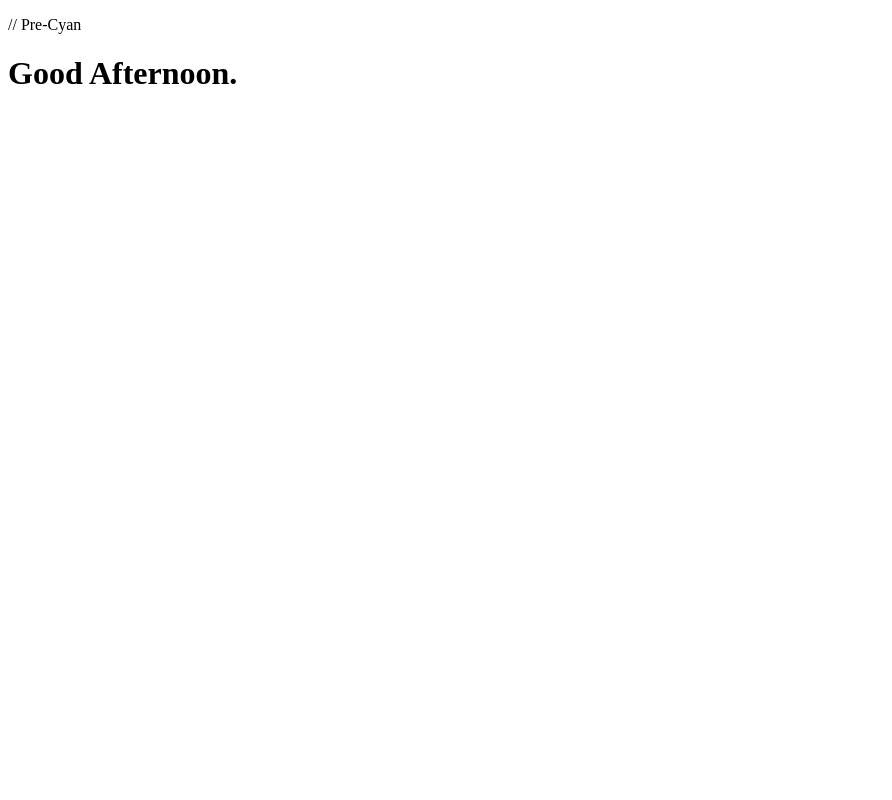
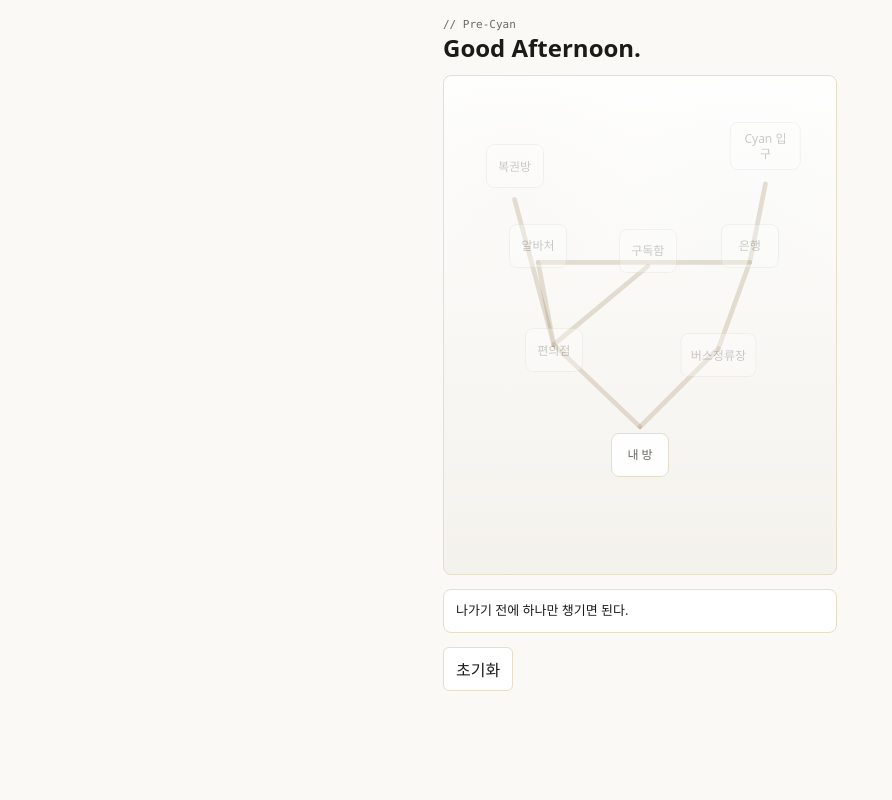
Before and after one commit to jinhoOps/good-afternoon, a plain HTML site: page app/pre-cyan-village/index.html in a window 1280 px wide. Shown: the top 800 px of the page, without its empty margins (0-892 px from the left). Drawn offline with Linux system fonts and the light colour scheme.

Commit message:
feat: render pre-cyan first village

```diff
--- a/app/pre-cyan-village/styles.css
+++ b/app/pre-cyan-village/styles.css
@@ -1 +1,208 @@
-/* Styling is added in Task 4. */
+:root {
+  --bg: #FAF9F5;
+  --surface: #FFFFFF;
+  --surface-soft: #F2EFE9;
+  --line: #E5DEC9;
+  --accent: #8E744A;
+  --text: #1C1B18;
+  --muted: #6C6A64;
+  --cyan: #63B4D2;
+}
+
+* {
+  box-sizing: border-box;
+}
+
+body {
+  margin: 0;
+  min-height: 100vh;
+  background: var(--bg);
+  color: var(--text);
+  font-family: system-ui, -apple-system, BlinkMacSystemFont, "Noto Sans KR", sans-serif;
+}
+
+button {
+  font: inherit;
+}
+
+.app-shell {
+  width: min(100%, 430px);
+  min-height: 100vh;
+  margin: 0 auto;
+  padding: 18px;
+  display: flex;
+  flex-direction: column;
+  gap: 14px;
+}
+
+.village-header {
+  display: grid;
+  gap: 4px;
+}
+
+.eyebrow {
+  margin: 0;
+  color: var(--muted);
+  font-family: ui-monospace, SFMono-Regular, Consolas, monospace;
+  font-size: 11px;
+}
+
+h1 {
+  margin: 0;
+  font-size: 24px;
+  line-height: 1.1;
+  letter-spacing: 0;
+}
+
+.village-board {
+  position: relative;
+  min-height: 500px;
+  border: 1px solid var(--line);
+  border-radius: 8px;
+  background:
+    linear-gradient(180deg, rgba(255,255,255,0.88), rgba(242,239,233,0.72)),
+    radial-gradient(circle at 18% 18%, rgba(142,116,74,0.11), transparent 24%),
+    radial-gradient(circle at 76% 22%, rgba(99,180,210,0.10), transparent 24%);
+  overflow: hidden;
+}
+
+.village-paths {
+  position: absolute;
+  inset: 0;
+  width: 100%;
+  height: 100%;
+}
+
+.village-path {
+  stroke: rgba(142, 116, 74, 0.22);
+  stroke-width: 1.2;
+  stroke-linecap: round;
+}
+
+.village-path.is-lit {
+  stroke: rgba(142, 116, 74, 0.72);
+}
+
+.village-node {
+  position: absolute;
+  left: calc(var(--x) * 1%);
+  top: calc(var(--y) * 1%);
+  transform: translate(-50%, -50%);
+  min-width: 58px;
+  min-height: 44px;
+  border: 1px solid var(--line);
+  background: rgba(255, 255, 255, 0.92);
+  color: var(--muted);
+  border-radius: 8px;
+  font-size: 12px;
+  line-height: 1.25;
+  padding: 8px 9px;
+  cursor: pointer;
+  opacity: 0.34;
+  filter: grayscale(0.45);
+  transition: opacity 180ms ease, filter 180ms ease, transform 180ms ease, border-color 180ms ease;
+}
+
+.village-node.is-unlocked {
+  opacity: 1;
+  filter: none;
+}
+
+.village-node.is-visited {
+  border-color: var(--accent);
+}
+
+.village-node.is-hidden {
+  opacity: 0;
+  pointer-events: none;
+}
+
+.village-node.is-hidden.is-unlocked {
+  opacity: 0.78;
+  pointer-events: auto;
+}
+
+.village-node:disabled {
+  cursor: default;
+}
+
+.village-node:not(:disabled):hover {
+  transform: translate(-50%, -52%);
+  border-color: var(--accent);
+}
+
+.village-log,
+.achievement {
+  border: 1px solid var(--line);
+  border-radius: 8px;
+  background: var(--surface);
+  padding: 11px 12px;
+}
+
+.village-log p,
+.achievement p,
+.achievement h2 {
+  margin: 0;
+}
+
+.village-log {
+  min-height: 42px;
+  font-size: 13px;
+  line-height: 1.5;
+}
+
+.achievement {
+  background: rgba(142, 116, 74, 0.08);
+}
+
+.achievement-kicker {
+  color: var(--muted);
+  font-family: ui-monospace, SFMono-Regular, Consolas, monospace;
+  font-size: 11px;
+}
+
+.achievement h2 {
+  margin-top: 2px;
+  font-size: 17px;
+}
+
+.achievement p:last-child {
+  margin-top: 3px;
+  color: var(--muted);
+  font-size: 12px;
+}
+
+.controls {
+  display: flex;
+  gap: 8px;
+}
+
+.controls button {
+  min-height: 40px;
+  border: 1px solid var(--line);
+  background: var(--surface);
+  color: var(--text);
+  border-radius: 6px;
+  padding: 9px 12px;
+  cursor: pointer;
+}
+
+#enter-gate {
+  border-color: var(--cyan);
+}
+
+@media (max-width: 420px) {
+  .app-shell {
+    padding: 12px;
+  }
+
+  .village-board {
+    min-height: 470px;
+  }
+
+  .village-node {
+    min-width: 52px;
+    font-size: 11px;
+    padding: 7px 8px;
+  }
+}
--- a/app/pre-cyan-village/village-render.js
+++ b/app/pre-cyan-village/village-render.js
@@ -1,10 +1,72 @@
-import { villageNodes, villageEdges } from './village-data.js';
-import { createInitialState } from './village-state.js';
+import { villageEdges, villageNodes } from './village-data.js';
+import { enterGate, isNodeUnlocked, loadState, resetState, saveState, visitNode } from './village-state.js';
 
-const state = createInitialState();
+const nodesHost = document.querySelector('#village-nodes');
+const pathsHost = document.querySelector('.village-paths');
+const logText = document.querySelector('#village-log-text');
+const achievement = document.querySelector('#achievement');
+const enterButton = document.querySelector('#enter-gate');
+const resetButton = document.querySelector('#reset-state');
 
-console.info('Pre-Cyan village ready', {
-  nodeCount: Object.keys(villageNodes).length,
-  edgeCount: villageEdges.length,
-  state
+let currentState = loadState();
+
+function normalizeEdge(edge) {
+  if (Array.isArray(edge)) return { from: edge[0], to: edge[1] };
+  return edge;
+}
+
+function isEdgeVisible(edge) {
+  if (!edge.hiddenUntil) return true;
+  return Boolean(currentState[edge.hiddenUntil]);
+}
+
+function renderPaths() {
+  pathsHost.innerHTML = villageEdges
+    .map(normalizeEdge)
+    .filter(isEdgeVisible)
+    .map((edge) => {
+      const fromNode = villageNodes[edge.from];
+      const toNode = villageNodes[edge.to];
+      const isLit = isNodeUnlocked(currentState, edge.from) && isNodeUnlocked(currentState, edge.to);
+      return `<line class="village-path ${isLit ? 'is-lit' : ''}" x1="${fromNode.x}" y1="${fromNode.y}" x2="${toNode.x}" y2="${toNode.y}"></line>`;
+    }).join('');
+}
+
+function renderNodes() {
+  nodesHost.innerHTML = Object.values(villageNodes).map((node) => {
+    const unlocked = isNodeUnlocked(currentState, node.id);
+    const visited = currentState.visited.includes(node.id);
+    const hidden = node.hidden && !currentState.backAlleyDiscovered;
+    const classes = ['village-node', unlocked ? 'is-unlocked' : '', visited ? 'is-visited' : '', hidden ? 'is-hidden' : ''].filter(Boolean).join(' ');
+    return `<button class="${classes}" type="button" style="--x:${node.x};--y:${node.y}" data-node-id="${node.id}" ${unlocked ? '' : 'disabled'}>${node.label}</button>`;
+  }).join('');
+}
+
+function render() {
+  renderPaths();
+  renderNodes();
+  logText.textContent = currentState.log;
+  achievement.hidden = !currentState.firstAchievementShown;
+  enterButton.hidden = !currentState.cyanGateUnlocked || currentState.firstAchievementShown;
+}
+
+nodesHost.addEventListener('click', (event) => {
+  const button = event.target.closest('[data-node-id]');
+  if (!button) return;
+  currentState = visitNode(currentState, button.dataset.nodeId);
+  saveState(currentState);
+  render();
 });
+
+enterButton.addEventListener('click', () => {
+  currentState = enterGate(currentState);
+  saveState(currentState);
+  render();
+});
+
+resetButton.addEventListener('click', () => {
+  currentState = resetState();
+  render();
+});
+
+render();
```
